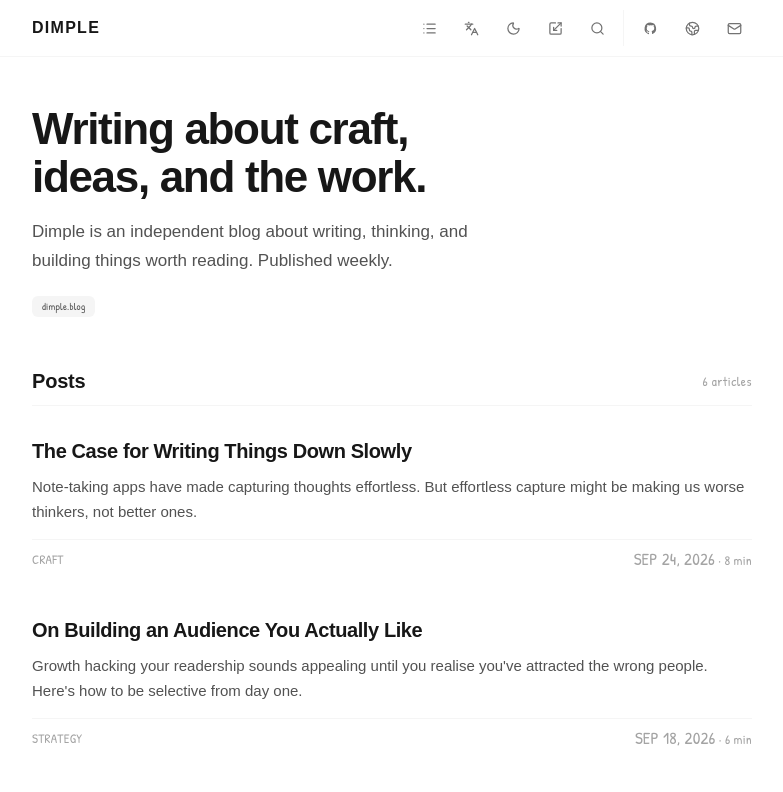
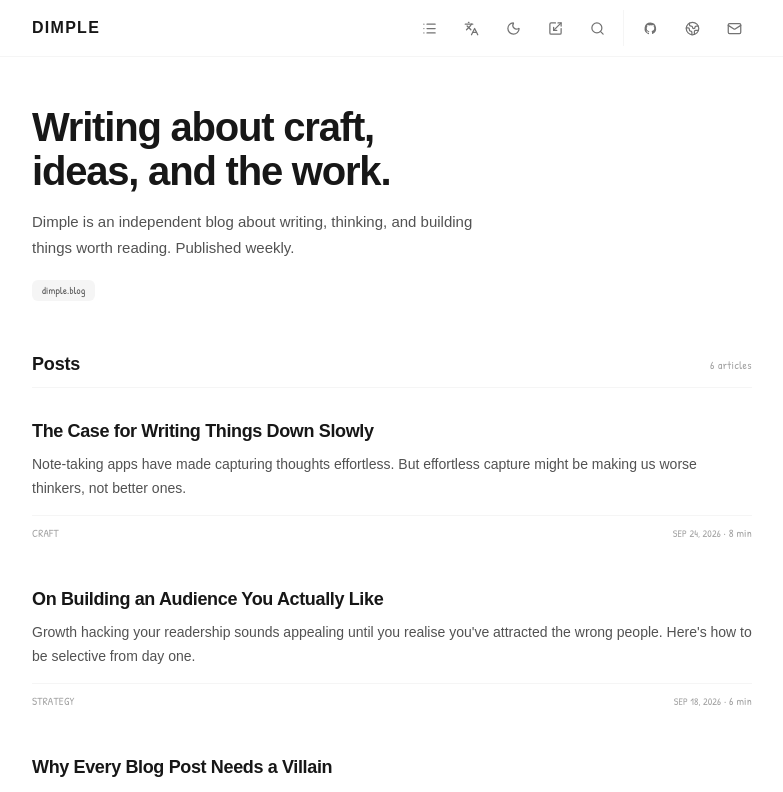
Before and after one commit to akcizur/kaap, a React (Vite) app: page / in a window 1280 px wide. Shown: the top 792 px of the page, without its empty margins (248-1031 px from the left). Built offline with nearby package versions, Linux system fonts and the light colour scheme; a web font is replaced by a local one.

Commit message:
Reduce typography and standardize date size

```diff
--- a/public/styles.css
+++ b/public/styles.css
@@ -679,3 +679,112 @@ button,
   font-weight: 400;
   font-style: normal;
 }
+
+
+/* Compact typography pass. */
+.hero-title {
+  font-size: clamp(26px, 4.6vw, 40px);
+}
+
+.hero-copy {
+  font-size: 15px;
+}
+
+.posts-heading h2 {
+  font-size: 18px;
+}
+
+.posts-heading span,
+.post-meta,
+.post-date,
+.compact-date,
+.footer-inner {
+  font-size: 11px;
+}
+
+.post-list h4 {
+  font-size: 18px;
+}
+
+.post-list p {
+  font-size: 14px;
+}
+
+.post-grid h4 {
+  font-size: 15px;
+}
+
+.post-grid p {
+  font-size: 12px;
+}
+
+.post-magazine h4 {
+  font-size: 15px;
+}
+
+.post-magazine.is-featured h4 {
+  font-size: 20px;
+}
+
+.post-magazine p {
+  font-size: 13px;
+}
+
+.compact-title {
+  font-size: 13px;
+}
+
+.newsletter-copy h3 {
+  font-size: 17px;
+}
+
+.newsletter-copy p,
+.subscription-success p {
+  font-size: 13px;
+}
+
+.post-detail-title {
+  font-size: clamp(32px, 6.5vw, 54px);
+}
+
+.post-detail-excerpt {
+  font-size: 18px;
+}
+
+/* Dates are always x-small, in every view and on detail pages. */
+.post-date-text,
+.post-kicker-date,
+.post-date,
+.compact-date,
+.post-detail-kicker .post-date-text,
+.post-detail-meta .post-date-text,
+.post-detail-note .post-date-text {
+  font-family: "Patrick Hand", cursive !important;
+  font-size: x-small !important;
+  font-weight: 400;
+  line-height: 1.2;
+  letter-spacing: .01em;
+}
+
+/* Secondary metadata uses the supplied Patrick Hand regular face. */
+.sriracha-regular,
+.patrick-hand-regular,
+.site-chip,
+.back-link,
+.post-category,
+.post-kicker,
+.post-detail-kicker,
+.post-detail-note,
+.posts-heading span,
+.post-meta,
+.post-date,
+.compact-date,
+.footer-inner {
+  font-family: "Patrick Hand", cursive;
+}
+
+.patrick-hand-regular {
+  font-family: "Patrick Hand", cursive;
+  font-weight: 400;
+  font-style: normal;
+}
```
